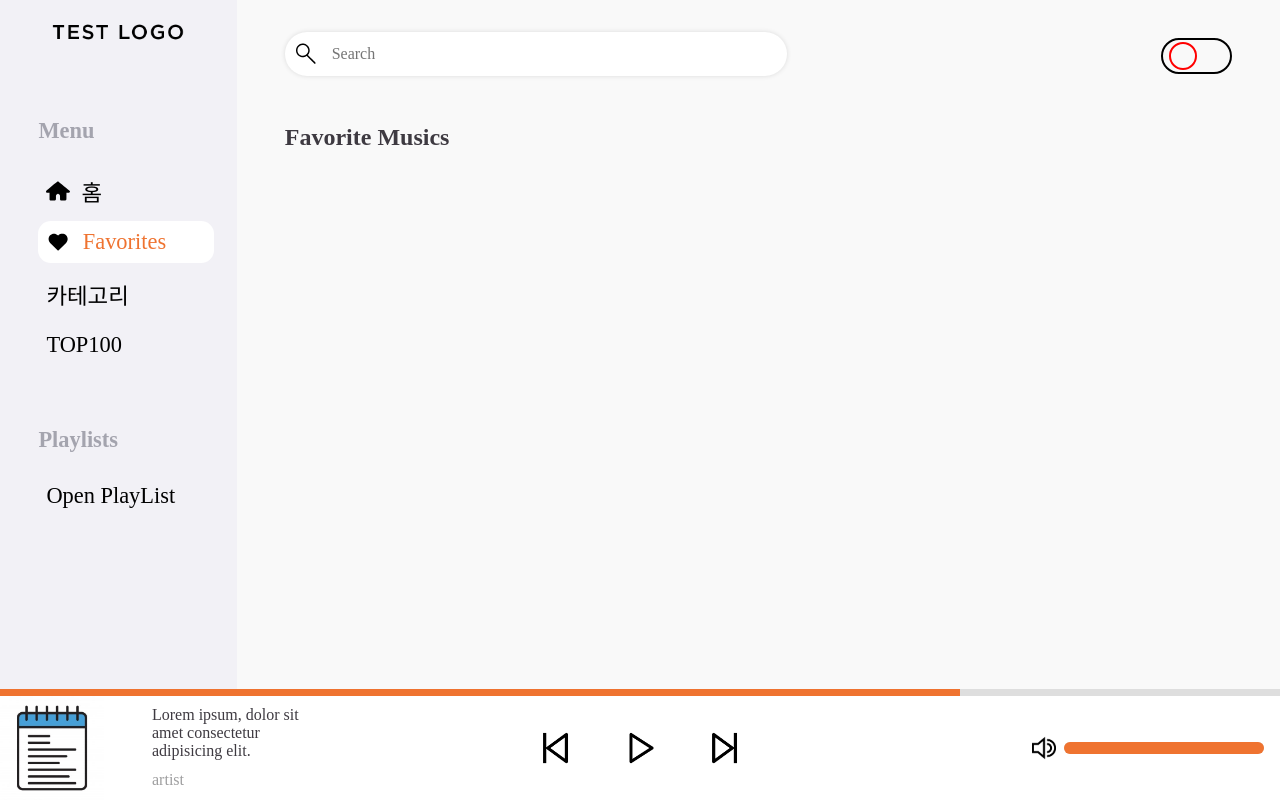
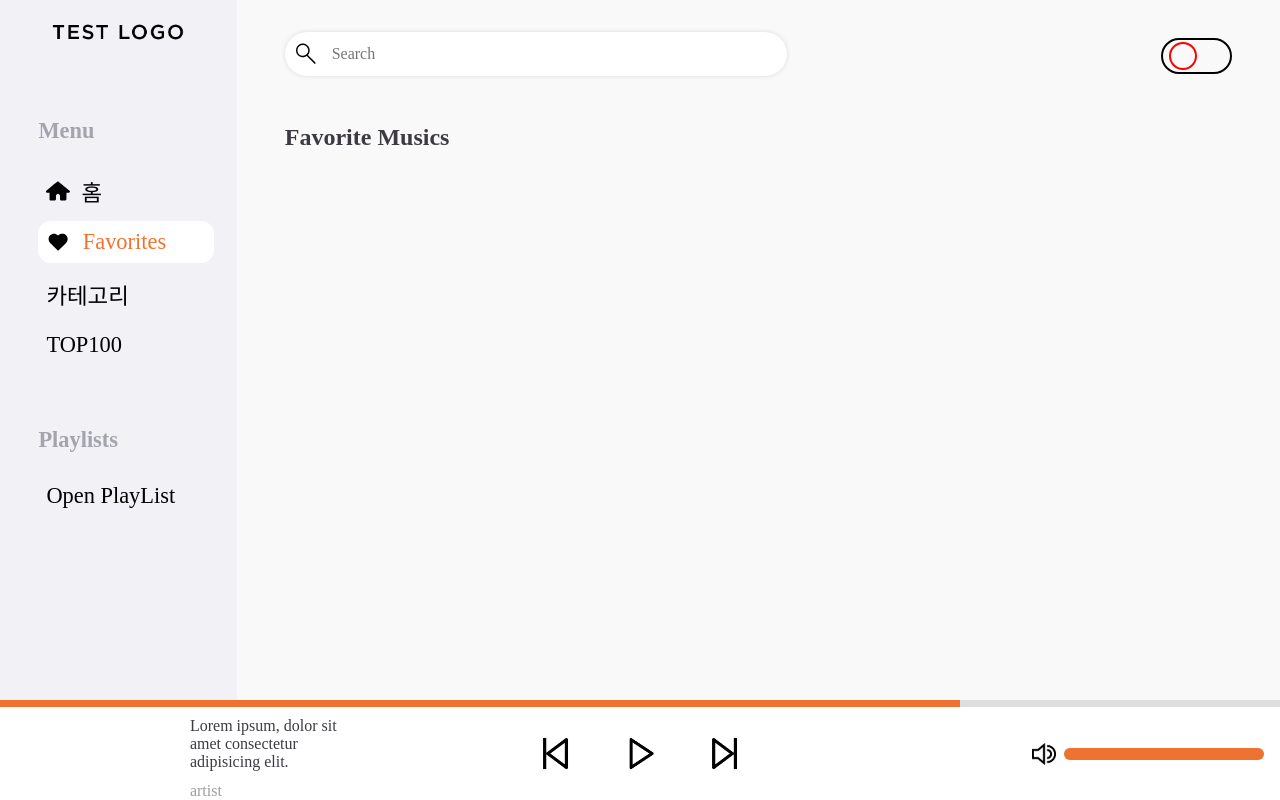
Before and after one commit to jsb8740/FarvoriteMusicList, a Vue app: page /favoritemusic in a window 1280 px wide. Built offline with nearby package versions, Linux system fonts and the light colour scheme; a web font is replaced by a local one.

Commit message:
youtube iframe 위치 변경

```diff
--- a/src/components/layouts/TheMusicController.vue
+++ b/src/components/layouts/TheMusicController.vue
@@ -6,7 +6,8 @@
 
     <div class="musicPlayer">
       <div class="musicInfo">
-        <img src="@/assets/test/test1.jpg" alt="" />
+        <!-- <img src="@/assets/test/test1.jpg" alt="" /> -->
+        <AppYoutube></AppYoutube>
 
         <div class="music">
           <!-- 전광판 효과 추가 -->
@@ -31,6 +32,7 @@
 import Heart from "../icons/Heart.vue";
 import MusicPlayer from "../musicController/MusicPlayer.vue";
 import SoundController from "../musicController/SoundController.vue";
+import AppYoutube from "@/components/common/AppYoutube.vue";
 </script>
 
 <style scoped lang="scss">
--- a/src/views/FavoriteMusicListView.vue
+++ b/src/views/FavoriteMusicListView.vue
@@ -11,7 +11,7 @@
         </PlayListItem>
       </div>
 
-      <AppYoutube></AppYoutube>
+      <!-- <AppYoutube></AppYoutube> -->
     </template>
   </TheViewLayout>
 </template>
```
